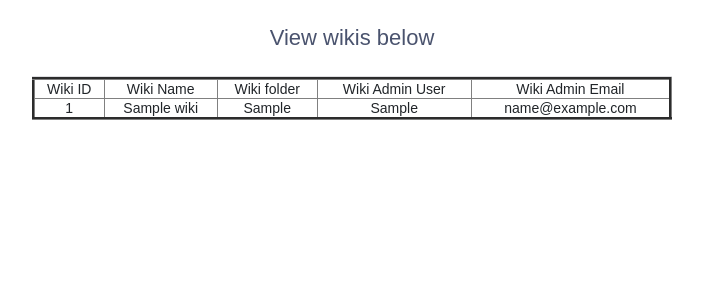
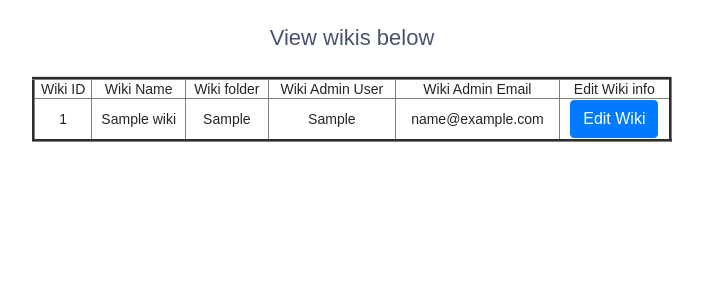
Before and after one commit to dafogary/wikiStax, a PHP site: page /wikilist.php in a window 1280 px wide. Shown: the part 60-360 px from the top of the page, without its empty margins (288-991 px from the left). Run offline with PHP 8.4, Linux system fonts and the light colour scheme; the visitor is signed in with stand-in values (Sample User, id 1); tables that the repository leaves empty or names only in its code hold one stand-in row (values such as "Sample post").

Commit message:
added edit button in wikilist

```diff
--- a/wikilist.php
+++ b/wikilist.php
@@ -21,6 +21,10 @@ mysqli_stmt_execute($stmt);
 
 $result = mysqli_stmt_get_result($stmt);
 
+// Processing form data when form is submitted
+if($_SERVER["REQUEST_METHOD"] == "POST"){
+	echo $_POST["id"];
+}
 ?>
 <!DOCTYPE html>
 <?php include_once("menu.php");?>
@@ -38,6 +42,7 @@ $result = mysqli_stmt_get_result($stmt);
 				<td>Wiki folder</td>
 				<td>Wiki Admin User</td>
 				<td>Wiki Admin Email</td>
+				<td>Edit Wiki info</td>
 			</tr>
 			<?php while($row = mysqli_fetch_array($result)){ ?>
 				<tr>
@@ -46,6 +51,9 @@ $result = mysqli_stmt_get_result($stmt);
 					<td><?=$row['wikifolder']?></td>
 					<td><?=$row['admin']?></td>
 					<td><?=$row['adminemail']?></td>
+					<td><form action="<?php echo htmlspecialchars($_SERVER["PHP_SELF"]); ?>" method="post">
+						<input type="hidden" name="id" value="<?php echo $row['id'];?>">
+						<input type="submit" class="btn btn-primary" value="Edit Wiki"></form></td>
 				</tr>
 			<?php } ?>
 		</table>
```
